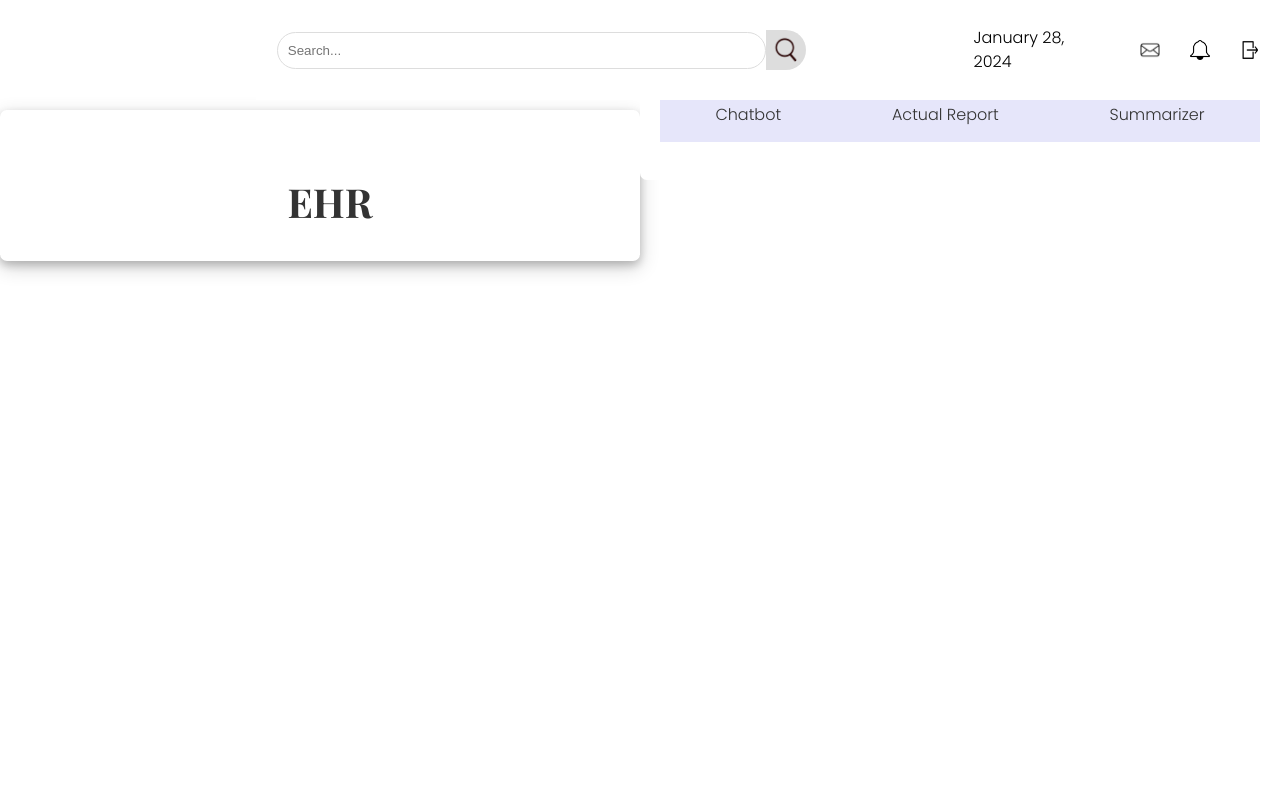
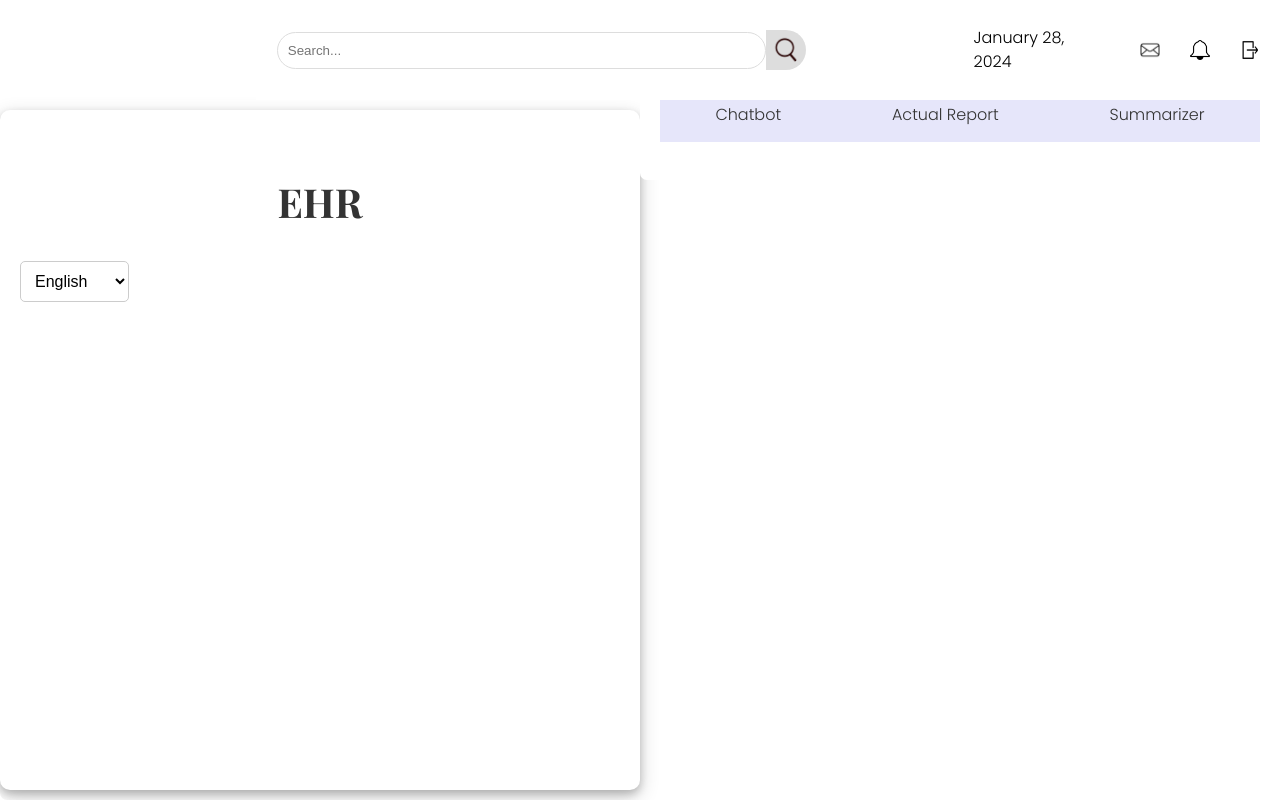
Before and after one commit to Team-Cornflakes/VitaFile, a React (Vite) app in the folder frontend/: page /Main in a window 1280 px wide. Built offline with nearby package versions, Linux system fonts and the light colour scheme; no server answers.

Commit message:
login page partial and dropdown for languages

```diff
--- a/frontend/components/LeftComponent.css
+++ b/frontend/components/LeftComponent.css
@@ -1,28 +1,69 @@
-.left-container69 {
-  padding-top: 60px;
-  width: 50%;
-  max-height: 90vh;
-  margin: auto;
-  overflow-y: auto;
+.left-container {
+  padding: 60px 20px 20px 20px; /* Top, Right, Bottom, Left Padding */
+  width: 50%; /* Adjust the width as needed */
+  height: calc(100vh - 120px); /* Full height minus the padding and any margin */
+  margin: 60px auto; /* Adjust top margin as needed and auto for horizontal centering */
+  overflow-y: auto; /* Add vertical scroll if content exceeds height */
   box-sizing: border-box;
-  padding-left: 20px;
-  margin-top: 110px;
-  box-shadow: 0 4px 8px 0 rgba(0, 0, 0, 0.2), 0 6px 20px 0 rgba(0, 0, 0, 0.19);
+  background-color: #fff; /* Background color for the entire container */
+  border-radius: 10px; /* Border radius for the entire container */
+  box-shadow: 0 4px 8px rgba(0, 0, 0, 0.2), 0 6px 20px rgba(0, 0, 0, 0.19); /* Box shadow for the entire container */
+}
+
+.left-container-heading {
+  padding: 0;
+  margin-top: -40px; /* Pull the heading up to the top edge of the container */
+  text-align: center;
+  font-size: 40px;
+  color: #333;
+  background-color: #fff; /* Background color for the heading */
+  border-radius: 10px 10px 0 0; /* Match the container's border radius on top corners */
+}
+
+.markdown-content {
+  height: 100%; /* Full height of the container */
+  overflow-y: auto; /* Scroll bar if content is too long */
+  padding: 20px; /* Padding inside the markdown content box */
+  margin-top: 40px; /* Make room for the heading */
+  border-radius: 0 0 10px 10px; /* Match the container's border radius on bottom corners */
+  box-shadow: inset 0 2px 4px rgba(0, 0, 0, 0.05); /* Inner shadow for a subtle effect */
 }
 
 
-.markdown-content69 {
-  padding: 20px;
-  border: 1px solid #e0e0e0;
-  border-radius: 10px;
-  background-color: #f8f9fa;
-  box-shadow: 0 4px 8px rgba(0, 0, 0, 0.05);
+.left-container-heading {
+  margin-top: 0;
+  padding: 10px 0; /* Adjust the padding as needed */
+  text-align: center; /* Center the heading */
+  font-size: 40px; /* Adjust the font size as needed */
+  color: #333; /* Adjust the color as needed */
+  /* Add other styles as needed */
+}
+/* LeftComponent.css */
+.left-container {
+  /* Your existing styles... */
+  margin-top: 110px; /* Adjust the value as needed */
+  box-shadow: 0 4px 8px 0 rgba(0, 0, 0, 0.2), 0 6px 20px 0 rgba(0, 0, 0, 0.19); /* Your shadow style */
+  /* Add other styles as needed */
+}
+.left-container {
+/* Your existing styles... */
+box-shadow: 0 4px 8px 0 rgba(0, 0, 0, 0.2), 0 6px 20px 0 rgba(0, 0, 0, 0.19); /* Example shadow */
+/* Add other styles as needed */
 }
 
-.left-container-heading69 {
-  margin-top: 0;
-  padding: 10px 0;
-  text-align: center;
-  font-size: 40px;
-  color: #333;
+.left-container-heading {
+/* Your existing styles... */
 }
+.language-selection-container select {
+  padding: 10px;
+  border-radius: 5px;
+  border: 1px solid #ccc;
+  background-color: white;
+  font-size: 16px;
+  color: black; /* Ensures the text inside the select is black */
+  margin-bottom: 20px; /* Adds spacing below the dropdown */
+}
+
+.language-selection-container select option {
+  color: black; /* Ensures option text is black for all browsers */
+}
--- a/frontend/components/LeftComponent.jsx
+++ b/frontend/components/LeftComponent.jsx
@@ -5,6 +5,7 @@ import './LeftComponent.css';
 
 const LeftComponent = ({ onTextSelect }) => {
   const [data, setData] = useState(null);
+  const [language, setLanguage] = useState('English'); // State to keep track of the selected language
 
   useEffect(() => {
     const fetchData = async () => {
@@ -19,27 +20,41 @@ const LeftComponent = ({ onTextSelect }) => {
       });
 
       if (response.ok) {
-        const responseData = await response.json(); // Use .json() if the data is a JSON object
-        setData(responseData.data); // Set the 'data' field of the responseData to the state
-        localStorage.setItem('image_url', responseData.image_url); // Store the image_url in local storage
+        const responseData = await response.json();
+        setData(responseData.data);
+        localStorage.setItem('image_url', responseData.image_url);
       } else {
         console.error('Failed to fetch data');
       }
     };
 
     fetchData();
-  }, []);
+  }, [language]); // Optionally, refetch or update the component based on the selected language
 
   const handleTextSelect = () => {
     const selectedText = window.getSelection().toString();
     if (selectedText) {
-      onTextSelect(selectedText); // Use onTextSelect to handle the selected text
+      onTextSelect(selectedText);
     }
   };
 
+  const handleLanguageChange = (event) => {
+    setLanguage(event.target.value);
+  };
+
   return (
-    <div className="left-container69" onMouseUp={handleTextSelect}>
-      <h1 className="left-container-heading69">EHR</h1> {/* Add a heading */}
+    <div className="left-container" onMouseUp={handleTextSelect}>
+      <h1 className="left-container-heading">EHR</h1>
+      {/* Language Selection Dropdown */}
+      <div className="language-selection-container">
+        <select onChange={handleLanguageChange} value={language} className="language-select">
+          <option value="English">English</option>
+          <option value="Spanish">Spanish</option>
+          <option value="French">French</option>
+          <option value="Hindi">Hindi</option>
+          <option value="Mandarin">Mandarin</option>
+        </select>
+      </div>
       <ReactMarkdown children={data} rehypePlugins={[rehypeRaw]} />
     </div>
   );
--- a/frontend/components/Login.css
+++ b/frontend/components/Login.css
@@ -1,6 +1,6 @@
 @import url('https://fonts.googleapis.com/css2?family=Playfair+Display:wght@400;600;700&family=Poppins:wght@200;300&display=swap');
 
-.login-container {
+.login-container90 {
     position: fixed;
     top: 0;
     right: 0;
--- a/frontend/components/Login.jsx
+++ b/frontend/components/Login.jsx
@@ -3,11 +3,11 @@ import { useNavigate } from 'react-router-dom';
 import './Login.css';
 import logo from '../src/assets/Logo1.png';
 import logo1 from '../src/assets/google.png';
-import logo2 from '../src/assets/Logo2.png'; // Import the background image
+// Update the import to use ehr.png instead of logo2.png
+import logo2 from '../src/assets/ehr.png'; // Import ehr.png as the background image
 import { initializeApp } from "firebase/app";
 import { getAuth, GoogleAuthProvider, signInWithPopup } from "firebase/auth";
 
-// For Firebase JS SDK v7.20.0 and later, measurementId is optional
 const firebaseConfig = {
   apiKey: "AIzaSyCvDH80aQZvu_IpZykRN0Vr_kdVZUqujhU",
   authDomain: "vitafile.firebaseapp.com",
@@ -65,7 +65,7 @@ const Login = () => {
 
   return (
       <div>
-            <div className="left-container">
+          <div className="left-container90">
               <div className="login-container">
                   <div className="login-card">
                       <div className="logo-container">
```
Also changed, not shown: frontend/src/assets/ehr.avif (deleted), frontend/src/assets/ehr.png. Lines whose indentation alone changed are shown as unchanged.
